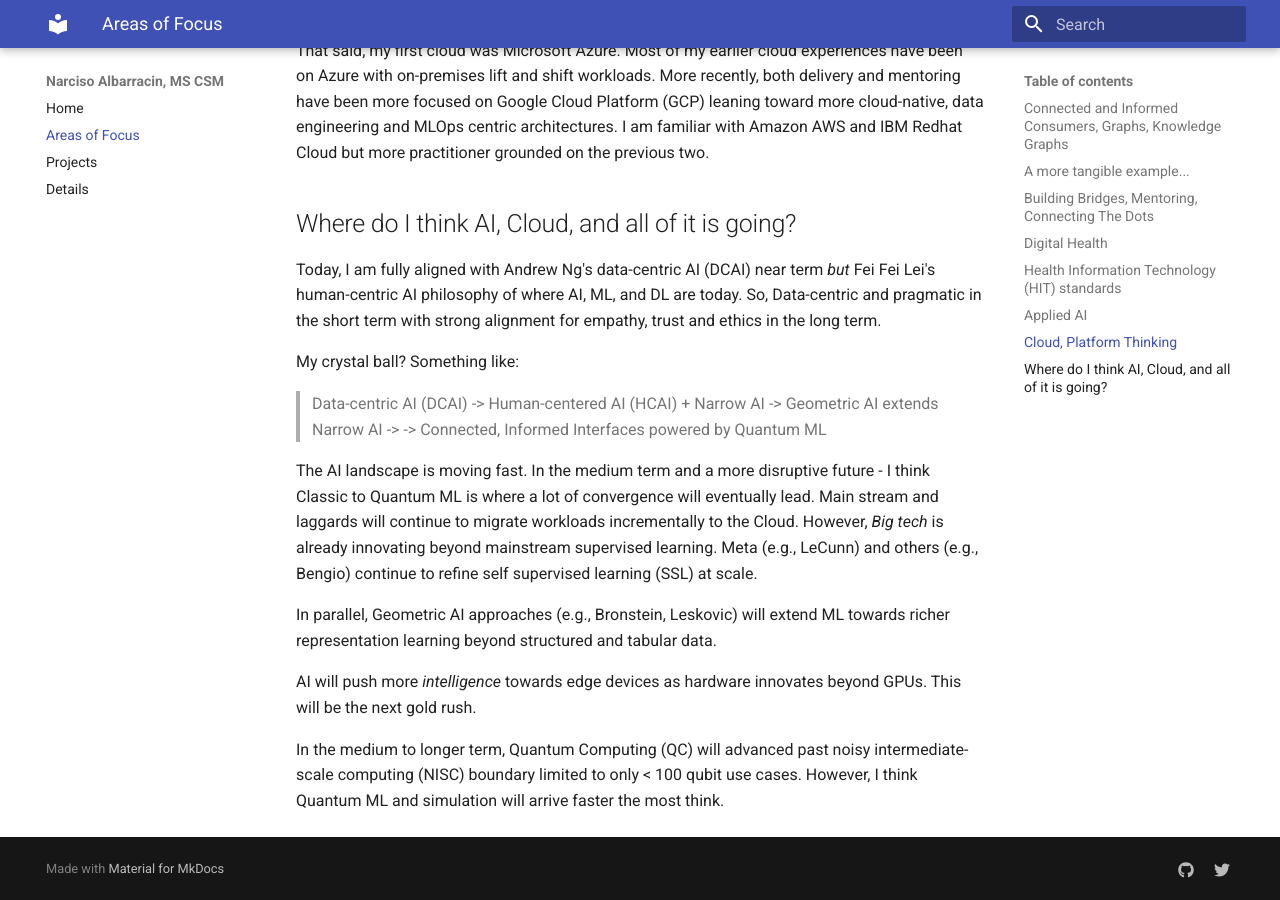
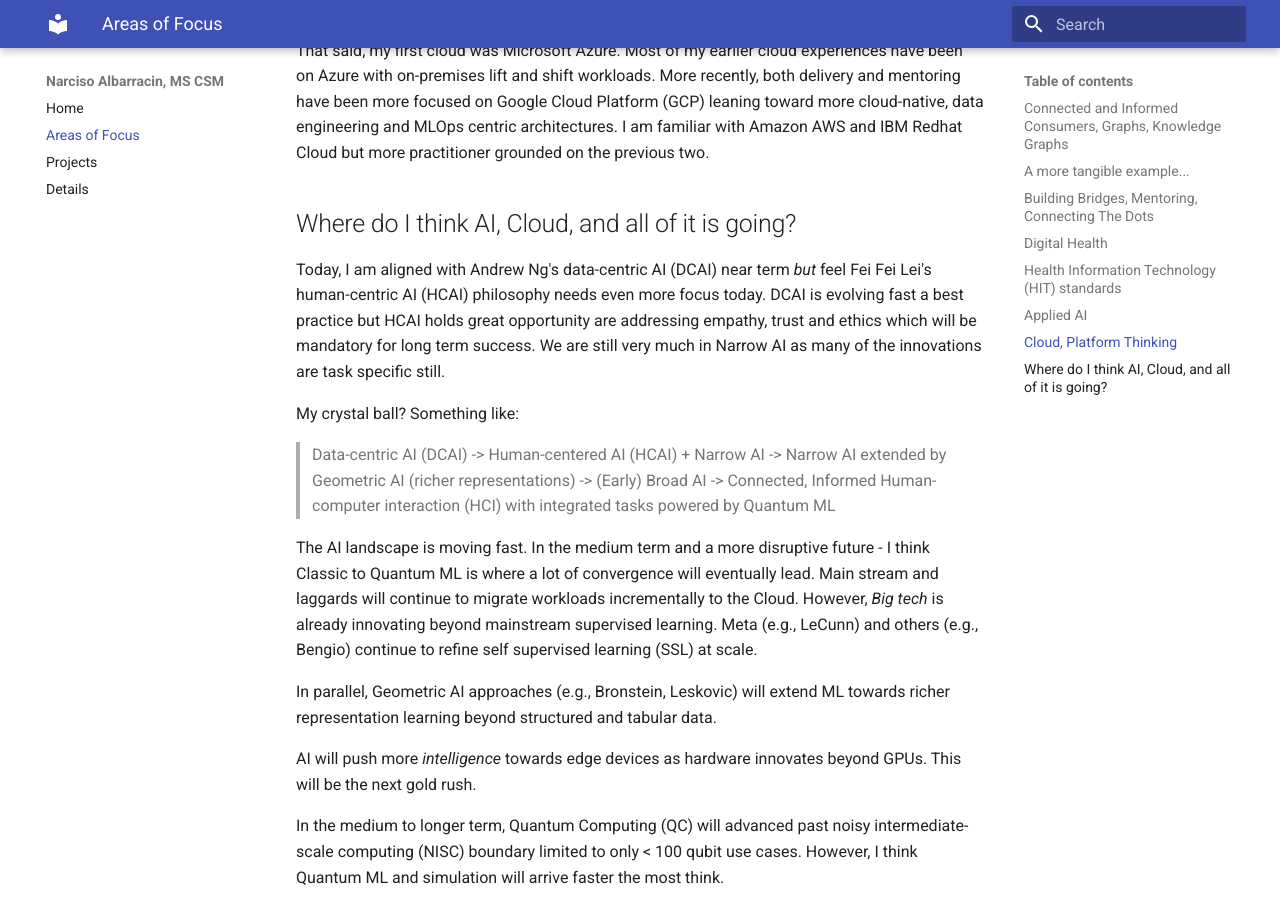
Before and after one commit to nalbarr/portfolio, an MkDocs documentation site: the page built from docs/areas.md, in a window 1280 px wide and 900 px high, scrolled down 2228 px. Built offline with MkDocs 1.6.1 and Material for MkDocs 9.7.7, drawn with Linux system fonts in a browser that asks for light colours.

Commit message:
Update areas.md

```diff
--- a/docs/areas.md
+++ b/docs/areas.md
@@ -46,10 +46,10 @@
 
 ## Where do I think AI, Cloud, and all of it is going?
 
-Today,  I am fully aligned with Andrew Ng's data-centric AI (DCAI) near term *but* Fei Fei Lei's human-centric AI philosophy of where AI, ML, and DL are today.  So, Data-centric and pragmatic in the short term with strong alignment for empathy, trust and ethics in the long term.
+Today,  I am aligned with Andrew Ng's data-centric AI (DCAI) near term *but* feel Fei Fei Lei's human-centric AI (HCAI) philosophy needs even more focus today.  DCAI is evolving fast a best practice but HCAI holds great opportunity are addressing empathy, trust and ethics which will be mandatory for long term success.  We are still very much in Narrow AI as many of the innovations are task specific still.
 
 My crystal ball? Something like:
-> Data-centric AI (DCAI) -> Human-centered AI (HCAI) + Narrow AI -> Geometric AI extends Narrow AI ->  -> Connected, Informed Interfaces powered by Quantum ML
+> Data-centric AI (DCAI) -> Human-centered AI (HCAI) + Narrow AI -> Narrow AI extended by Geometric AI (richer representations) ->  (Early) Broad AI -> Connected, Informed Human-computer interaction (HCI) with integrated tasks powered by Quantum ML
 
 The AI landscape is moving fast.  In the medium term and a more disruptive future - I think Classic to Quantum ML is where a lot of convergence will eventually lead.
 Main stream and laggards will continue to migrate workloads incrementally to the Cloud.  However, *Big tech* is already innovating beyond mainstream supervised learning.  Meta (e.g., LeCunn) and others (e.g., Bengio) continue to refine self supervised learning (SSL) at scale.
```
